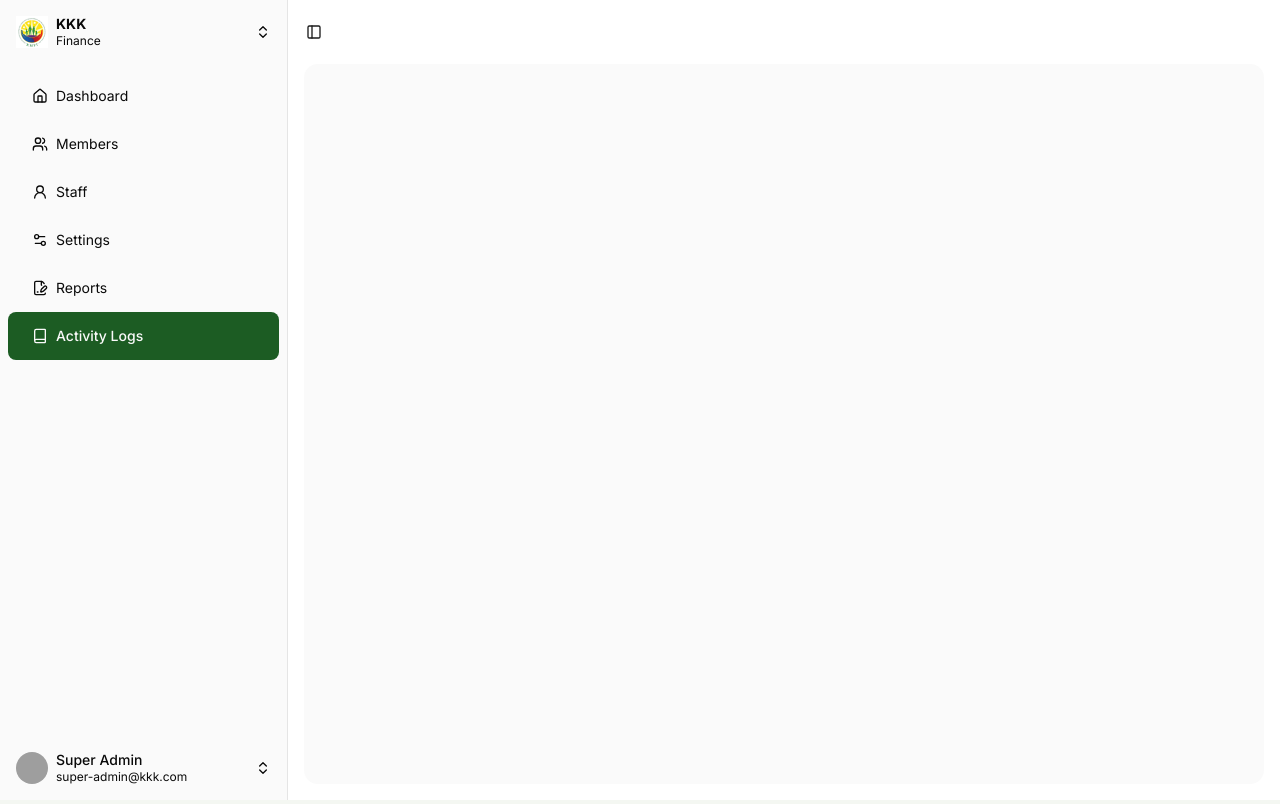
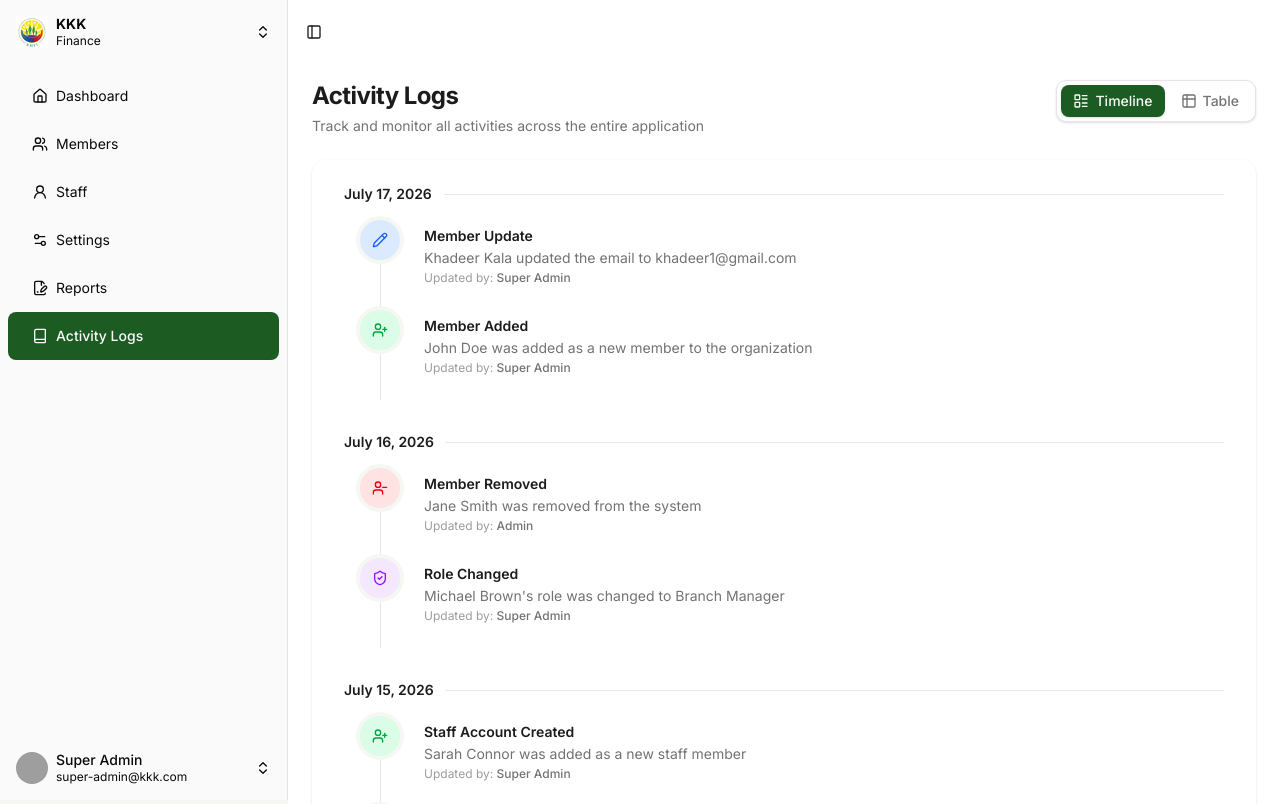
Before and after one commit to Melonz-IT-Solutions/KKK, a Next.js app: page /activity-logs in a window 1280 px wide. Shown: the top 804 px of the page. Built offline with nearby package versions, Linux system fonts and the light colour scheme; grey boxes are pictures that could not be loaded.

Commit message:
feat: Added Activity Log Page and Component

```diff
--- a/app/activity-logs/page.tsx
+++ b/app/activity-logs/page.tsx
@@ -1,7 +1,113 @@
+'use client'
+
+import { useState } from 'react'
+import { LayoutList, Table2 } from 'lucide-react'
+import TableView from '@/components/activity-logs/table-view'
+import TimelineView from '@/components/activity-logs/timeline-view'
+import type { ActivityLog } from '@/components/activity-logs/table-view'
+
+const activityLogs: ActivityLog[] = [
+  {
+    id: 1,
+    date: 'July 17, 2026',
+    title: 'Member Update',
+    description: 'Khadeer Kala updated the email to khadeer1@gmail.com',
+    updatedBy: 'Super Admin',
+    type: 'update',
+  },
+  {
+    id: 2,
+    date: 'July 17, 2026',
+    title: 'Member Added',
+    description: 'John Doe was added as a new member to the organization',
+    updatedBy: 'Super Admin',
+    type: 'create',
+  },
+  {
+    id: 3,
+    date: 'July 16, 2026',
+    title: 'Member Removed',
+    description: 'Jane Smith was removed from the system',
+    updatedBy: 'Admin',
+    type: 'delete',
+  },
+  {
+    id: 4,
+    date: 'July 16, 2026',
+    title: 'Role Changed',
+    description: "Michael Brown's role was changed to Branch Manager",
+    updatedBy: 'Super Admin',
+    type: 'role',
+  },
+  {
+    id: 5,
+    date: 'July 15, 2026',
+    title: 'Staff Account Created',
+    description: 'Sarah Connor was added as a new staff member',
+    updatedBy: 'Super Admin',
+    type: 'create',
+  },
+  {
+    id: 6,
+    date: 'July 15, 2026',
+    title: 'Settings Updated',
+    description: 'Organization profile settings were updated',
+    updatedBy: 'Super Admin',
+    type: 'settings',
+  },
+]
+
+type ViewMode = 'timeline' | 'table'
+
 export default function ActivityLogsPage() {
+  const [view, setView] = useState<ViewMode>('timeline')
+
   return (
-    <div className="flex flex-1 flex-col gap-4 p-4 pt-0">
-      <div className="bg-muted/50 min-h-screen flex-1 rounded-xl md:min-h-min" />
+    <div className="flex flex-1 flex-col gap-6 p-6 pt-4">
+      {/* Page Header */}
+      <div className="flex items-start justify-between">
+        <div>
+          <h1 className="text-2xl font-bold tracking-tight text-foreground">Activity Logs</h1>
+          <p className="mt-1 text-sm text-muted-foreground">
+            Track and monitor all activities across the entire application
+          </p>
+        </div>
+
+        {/* View Toggle */}
+        <div className="flex items-center gap-1 rounded-lg border border-border bg-white p-1 shadow-sm">
+          <button
+            onClick={() => setView('timeline')}
+            className={`flex items-center gap-1.5 rounded-md px-3 py-1.5 text-sm font-medium transition-all duration-150 ${
+              view === 'timeline'
+                ? 'bg-primary text-primary-foreground shadow-sm'
+                : 'text-muted-foreground hover:text-foreground'
+            }`}
+          >
+            <LayoutList className="h-4 w-4" />
+            Timeline
+          </button>
+          <button
+            onClick={() => setView('table')}
+            className={`flex items-center gap-1.5 rounded-md px-3 py-1.5 text-sm font-medium transition-all duration-150 ${
+              view === 'table'
+                ? 'bg-primary text-primary-foreground shadow-sm'
+                : 'text-muted-foreground hover:text-foreground'
+            }`}
+          >
+            <Table2 className="h-4 w-4" />
+            Table
+          </button>
+        </div>
+      </div>
+
+      {/* View Content */}
+      <div className="rounded-xl bg-white p-6 shadow-sm">
+        {view === 'timeline' ? (
+          <TimelineView logs={activityLogs} />
+        ) : (
+          <TableView logs={activityLogs} />
+        )}
+      </div>
     </div>
   )
 }
--- /dev/null
+++ b/components/activity-logs/table-view.tsx
@@ -0,0 +1,71 @@
+'use client'
+
+import { Pencil, UserPlus, UserMinus, ShieldCheck, Settings } from 'lucide-react'
+
+export type ActivityLog = {
+  id: number
+  date: string
+  title: string
+  description: string
+  updatedBy: string
+  type: 'update' | 'create' | 'delete' | 'role' | 'settings'
+}
+
+const iconMap = {
+  update: Pencil,
+  create: UserPlus,
+  delete: UserMinus,
+  role: ShieldCheck,
+  settings: Settings,
+}
+
+const iconColorMap = {
+  update: 'bg-blue-100 text-blue-600',
+  create: 'bg-green-100 text-green-600',
+  delete: 'bg-red-100 text-red-600',
+  role: 'bg-purple-100 text-purple-600',
+  settings: 'bg-orange-100 text-orange-600',
+}
+
+export default function TableView({ logs }: { logs: ActivityLog[] }) {
+  return (
+    <div className="w-full">
+      <div className="divide-y divide-border">
+        {logs.map((log) => {
+          const Icon = iconMap[log.type]
+          const colorClass = iconColorMap[log.type]
+          return (
+            <div
+              key={log.id}
+              className="grid grid-cols-[180px_64px_1fr] items-center gap-4 px-2 py-4"
+            >
+              {/* Left: Date */}
+              <div className="whitespace-nowrap text-sm font-medium text-muted-foreground">
+                {log.date}
+              </div>
+
+              {/* Middle: Circular Icon */}
+              <div className="flex justify-center">
+                <div
+                  className={`flex h-10 w-10 items-center justify-center rounded-full ${colorClass}`}
+                >
+                  <Icon className="h-4 w-4" />
+                </div>
+              </div>
+
+              {/* Right: Content */}
+              <div className="flex flex-col gap-0.5">
+                <p className="text-sm font-semibold text-foreground">{log.title}</p>
+                <p className="text-sm text-muted-foreground">{log.description}</p>
+                <p className="text-xs text-muted-foreground/70">
+                  Updated by:{' '}
+                  <span className="font-medium text-muted-foreground">{log.updatedBy}</span>
+                </p>
+              </div>
+            </div>
+          )
+        })}
+      </div>
+    </div>
+  )
+}
--- /dev/null
+++ b/components/activity-logs/timeline-view.tsx
@@ -0,0 +1,82 @@
+'use client'
+
+import { Pencil, UserPlus, UserMinus, ShieldCheck, Settings } from 'lucide-react'
+import type { ActivityLog } from './table-view'
+
+const iconMap = {
+  update: Pencil,
+  create: UserPlus,
+  delete: UserMinus,
+  role: ShieldCheck,
+  settings: Settings,
+}
+
+const iconColorMap = {
+  update: 'bg-blue-100 text-blue-600',
+  create: 'bg-green-100 text-green-600',
+  delete: 'bg-red-100 text-red-600',
+  role: 'bg-purple-100 text-purple-600',
+  settings: 'bg-orange-100 text-orange-600',
+}
+
+function groupByDate(logs: ActivityLog[]): Map<string, ActivityLog[]> {
+  return logs.reduce((acc, log) => {
+    const existing = acc.get(log.date) ?? []
+    acc.set(log.date, [...existing, log])
+    return acc
+  }, new Map<string, ActivityLog[]>())
+}
+
+export default function TimelineView({ logs }: { logs: ActivityLog[] }) {
+  const grouped = groupByDate(logs)
+
+  return (
+    <div className="w-full px-2">
+      {Array.from(grouped.entries()).map(([date, entries]) => (
+        <div key={date} className="mb-8">
+          {/* Date header */}
+          <div className="mb-4 flex items-center gap-3">
+            <span className="text-sm font-semibold text-foreground">{date}</span>
+            <div className="h-px flex-1 bg-border" />
+          </div>
+
+          {/* Entries for this date */}
+          <div className="relative ml-4">
+            {/* Vertical line */}
+            <div className="absolute left-5 top-0 h-full w-px bg-border" />
+
+            <div className="flex flex-col gap-0">
+              {entries.map((log) => {
+                const Icon = iconMap[log.type]
+                const colorClass = iconColorMap[log.type]
+
+                return (
+                  <div key={log.id} className="relative flex items-start gap-6 pb-6">
+                    {/* Circle icon node */}
+                    <div className="relative z-10 flex-shrink-0">
+                      <div
+                        className={`flex h-10 w-10 items-center justify-center rounded-full ring-4 ring-background ${colorClass}`}
+                      >
+                        <Icon className="h-4 w-4" />
+                      </div>
+                    </div>
+
+                    {/* Content */}
+                    <div className="flex flex-col gap-0.5 pt-1.5">
+                      <p className="text-sm font-semibold text-foreground">{log.title}</p>
+                      <p className="text-sm text-muted-foreground">{log.description}</p>
+                      <p className="text-xs text-muted-foreground/70">
+                        Updated by:{' '}
+                        <span className="font-medium text-muted-foreground">{log.updatedBy}</span>
+                      </p>
+                    </div>
+                  </div>
+                )
+              })}
+            </div>
+          </div>
+        </div>
+      ))}
+    </div>
+  )
+}
```
